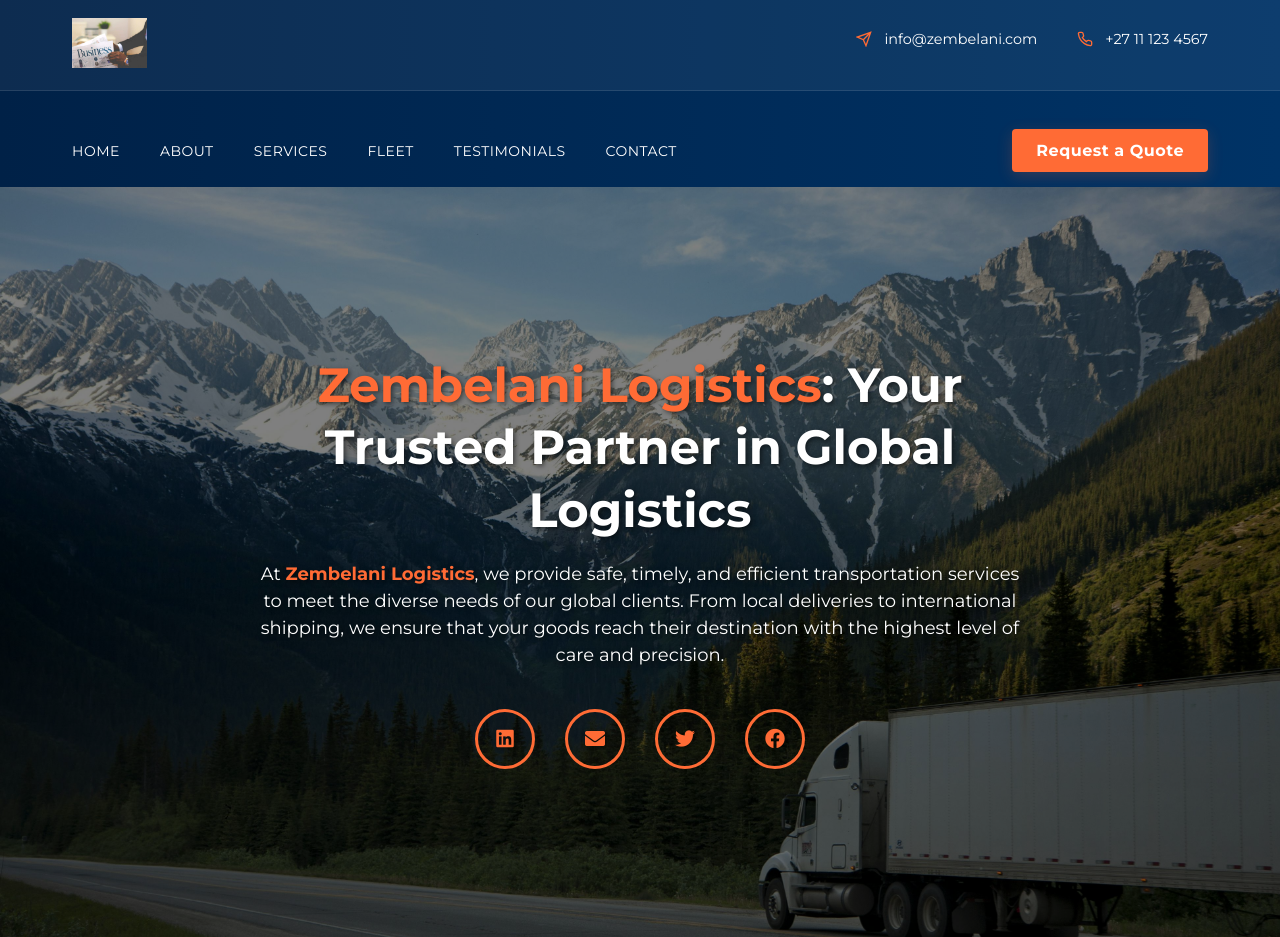
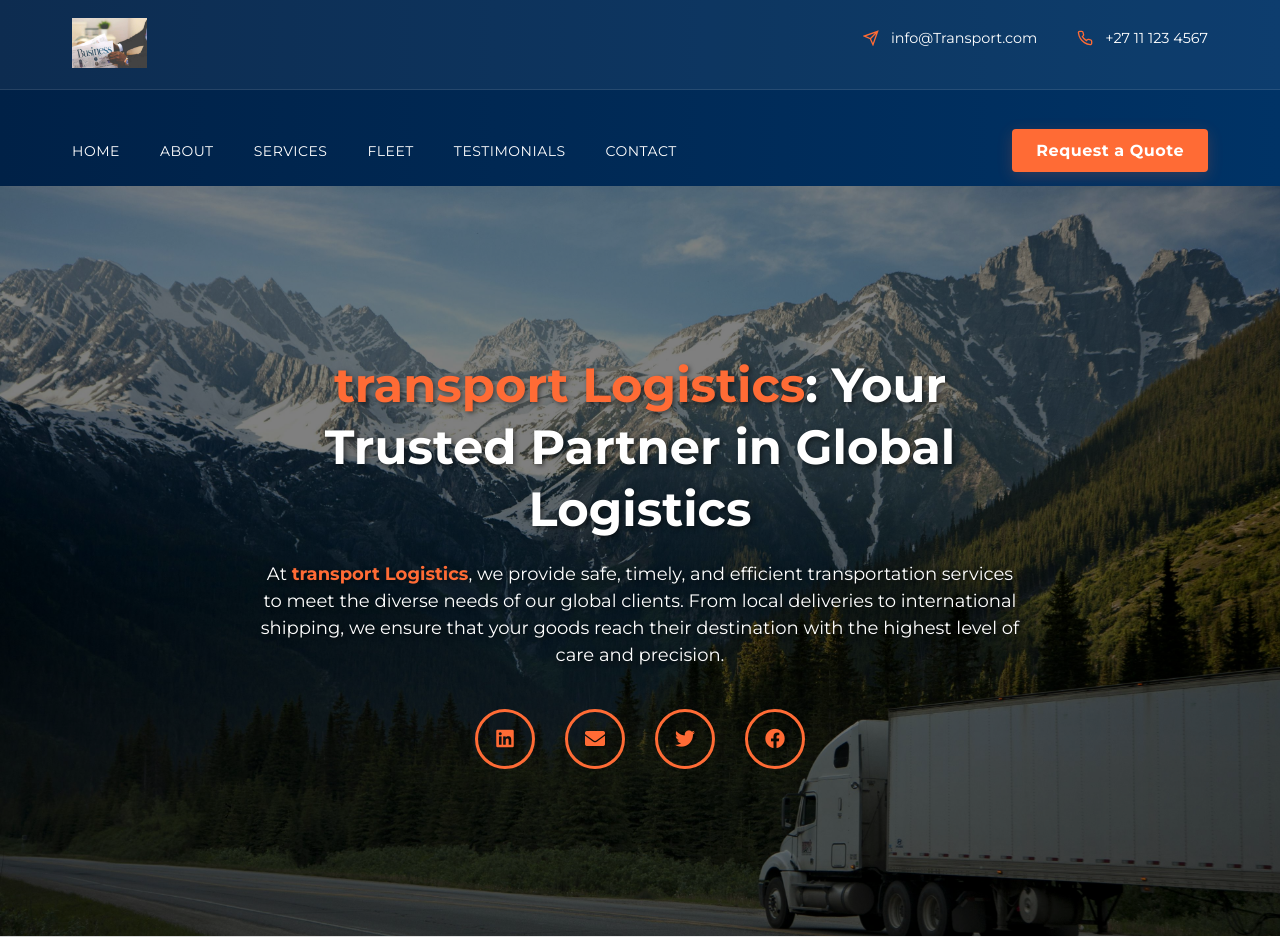
Before and after one commit to KamzaManyama/truck_company, a plain HTML site: page index.html in a window 1280 px wide. Shown: the top 937 px of the page. Drawn offline with Linux system fonts and the light colour scheme.

Commit message:
Update index.html

```diff
--- a/index.html
+++ b/index.html
@@ -24,7 +24,7 @@
                     <svg width="16" height="16" fill="none" stroke="currentColor" stroke-width="2" viewBox="0 0 24 24">
                         <path d="M22 2L11 13M22 2l-7 20-4-9-9-4 20-7z"/>
                     </svg>
-                    <span>info@zembelani.com</span>
+                    <span>info@Transport.com</span>
                 </div>
                 <div class="contact-item">
                     <svg width="16" height="16" fill="none" stroke="currentColor" stroke-width="2" viewBox="0 0 24 24">
@@ -75,8 +75,8 @@
   <main>
     <section class="hero">
         <div class="hero-content">
-            <h1><span class="highlight">Zembelani Logistics</span>: Your Trusted Partner in Global Logistics</h1>
-            <p>At <span class="highlight">Zembelani Logistics</span>, we provide safe, timely, and efficient transportation services to meet the diverse needs of our global clients. From local deliveries to international shipping, we ensure that your goods reach their destination with the highest level of care and precision.</p>
+            <h1><span class="highlight">transport Logistics</span>: Your Trusted Partner in Global Logistics</h1>
+            <p>At <span class="highlight">transport Logistics</span>, we provide safe, timely, and efficient transportation services to meet the diverse needs of our global clients. From local deliveries to international shipping, we ensure that your goods reach their destination with the highest level of care and precision.</p>
 
             <div class="social-icons">
                 <a href="https://www.linkedin.com" class="social-icon linkedin" target="_blank">
@@ -272,7 +272,7 @@
     <div class="container">
       <div class="cta-content">
         <h2>Trusted Logistics Solutions</h2>
-        <p>At Zembelani Transport, we ensure safe, timely, and secure delivery for all your shipments. Rely on us for seamless logistics and a team committed to safeguarding your cargo.</p>
+        <p>At transport Transport, we ensure safe, timely, and secure delivery for all your shipments. Rely on us for seamless logistics and a team committed to safeguarding your cargo.</p>
         <a href="#" class="cta-button">
             Become a member
         </a>
@@ -338,7 +338,7 @@
             <div class="contact-info-item">
               <div>
                 <strong>Email</strong>
-                support@zembelani.com
+                support@transport.com
               </div>
             </div>
           </div>
@@ -411,7 +411,7 @@
         <div class="testimonial-item">
           <span class="industry-badge">E-commerce</span>
           <div class="testimonial-content">
-            <p>"Zembelani Logistics has revolutionized our supply chain with their cutting-edge transportation solutions. Their real-time tracking and exceptional delivery times have helped us achieve 99.8% customer satisfaction rates."</p>
+            <p>"trasnport Logistics has revolutionized our supply chain with their cutting-edge transportation solutions. Their real-time tracking and exceptional delivery times have helped us achieve 99.8% customer satisfaction rates."</p>
             <div class="testimonial-author">
               <img src="Assets/Images/business.jpg" alt="John Doe">
               <div>
@@ -451,7 +451,7 @@
     <div class="container">
         <div class="footer-content">
             <div class="footer-logo">
-                <h2>Zembelani Logistics</h2>
+                <h2>transport Logistics</h2>
                 <p>Your trusted partner for reliable transportation solutions.</p>
             </div>
             <div class="footer-info">
@@ -469,7 +469,7 @@
                 <a href="#" class="social-icon"><i class="fab fa-instagram"></i></a>
             </div>
         </div>
-        <p class="copyright">&copy; 2023 Zembelani Logistics. All rights reserved.</p>
+        <p class="copyright">&copy; 2023 transport Logistics. All rights reserved.</p>
     </div>
 </footer>
 </body>
```
